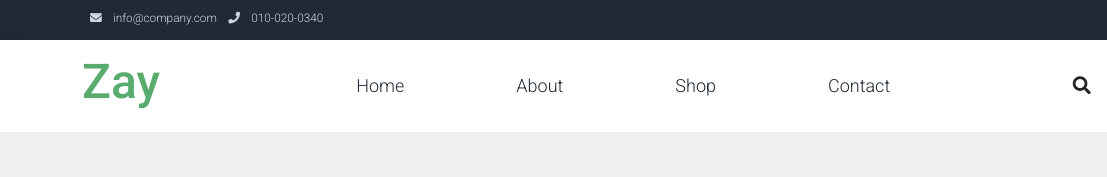
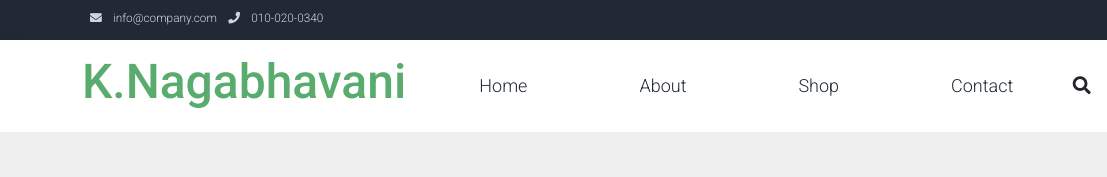
Before and after one commit to KNagabhavani23/Day1, a plain HTML site: page index.html in a window 1280 px wide. Shown: the top 177 px of the page, 0-1107 px from the left. Drawn offline with Linux system fonts and the light colour scheme.

Commit message:
Update index.html

```diff
--- a/index.html
+++ b/index.html
@@ -53,7 +53,7 @@ https://templatemo.com/tm-559-zay-shop
         <div class="container d-flex justify-content-between align-items-center">
 
             <a class="navbar-brand text-success logo h1 align-self-center" href="index.html">
-                Zay
+                K.Nagabhavani
             </a>
 
             <button class="navbar-toggler border-0" type="button" data-bs-toggle="collapse" data-bs-target="#templatemo_main_nav" aria-controls="navbarSupportedContent" aria-expanded="false" aria-label="Toggle navigation">
@@ -429,4 +429,5 @@ https://templatemo.com/tm-559-zay-shop
     <!-- End Script -->
 </body>
 
+
 </html>
```
